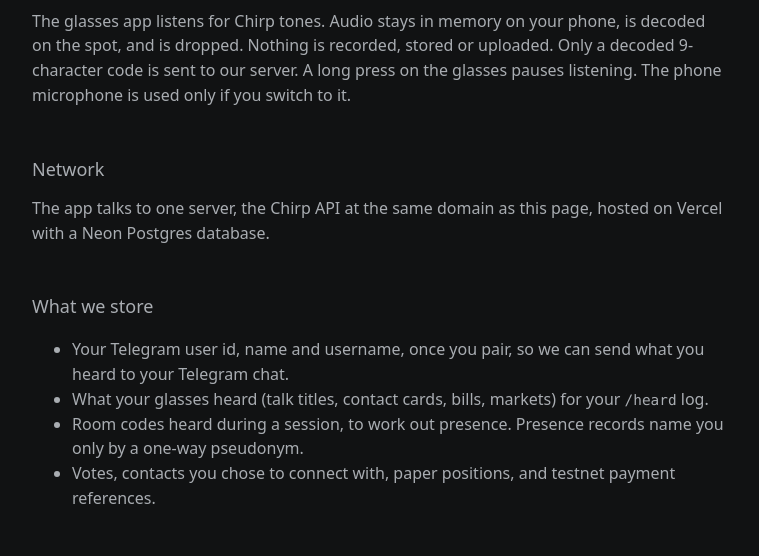
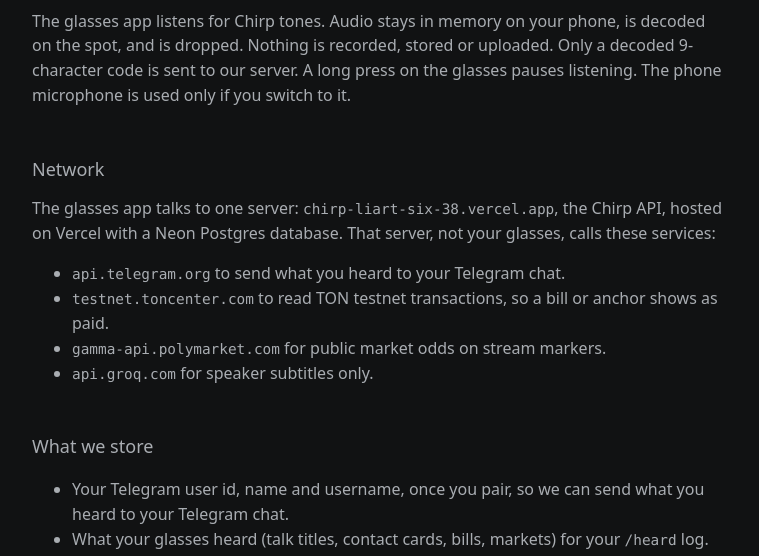
Before and after one commit to subheeksh5599/chirp, a website built with Vite: page apps/web/privacy.html in a window 1280 px wide. Shown: the part 194-750 px from the top of the page, without its empty margins (260-1019 px from the left). Built offline with nearby package versions, Linux system fonts and the light colour scheme.

Commit message:
Privacy: name the backend and every service the server calls

```diff
--- a/apps/web/privacy.html
+++ b/apps/web/privacy.html
@@ -15,7 +15,13 @@
         <h2>Microphone (glasses and phone)</h2>
         <p>The glasses app listens for Chirp tones. Audio stays in memory on your phone, is decoded on the spot, and is dropped. Nothing is recorded, stored or uploaded. Only a decoded 9-character code is sent to our server. A long press on the glasses pauses listening. The phone microphone is used only if you switch to it.</p>
         <h2 class="section">Network</h2>
-        <p>The app talks to one server, the Chirp API at the same domain as this page, hosted on Vercel with a Neon Postgres database.</p>
+        <p>The glasses app talks to one server: <code>chirp-liart-six-38.vercel.app</code>, the Chirp API, hosted on Vercel with a Neon Postgres database. That server, not your glasses, calls these services:</p>
+        <ul>
+          <li><code>api.telegram.org</code> to send what you heard to your Telegram chat.</li>
+          <li><code>testnet.toncenter.com</code> to read TON testnet transactions, so a bill or anchor shows as paid.</li>
+          <li><code>gamma-api.polymarket.com</code> for public market odds on stream markers.</li>
+          <li><code>api.groq.com</code> for speaker subtitles only.</li>
+        </ul>
         <h2 class="section">What we store</h2>
         <ul>
           <li>Your Telegram user id, name and username, once you pair, so we can send what you heard to your Telegram chat.</li>
```
